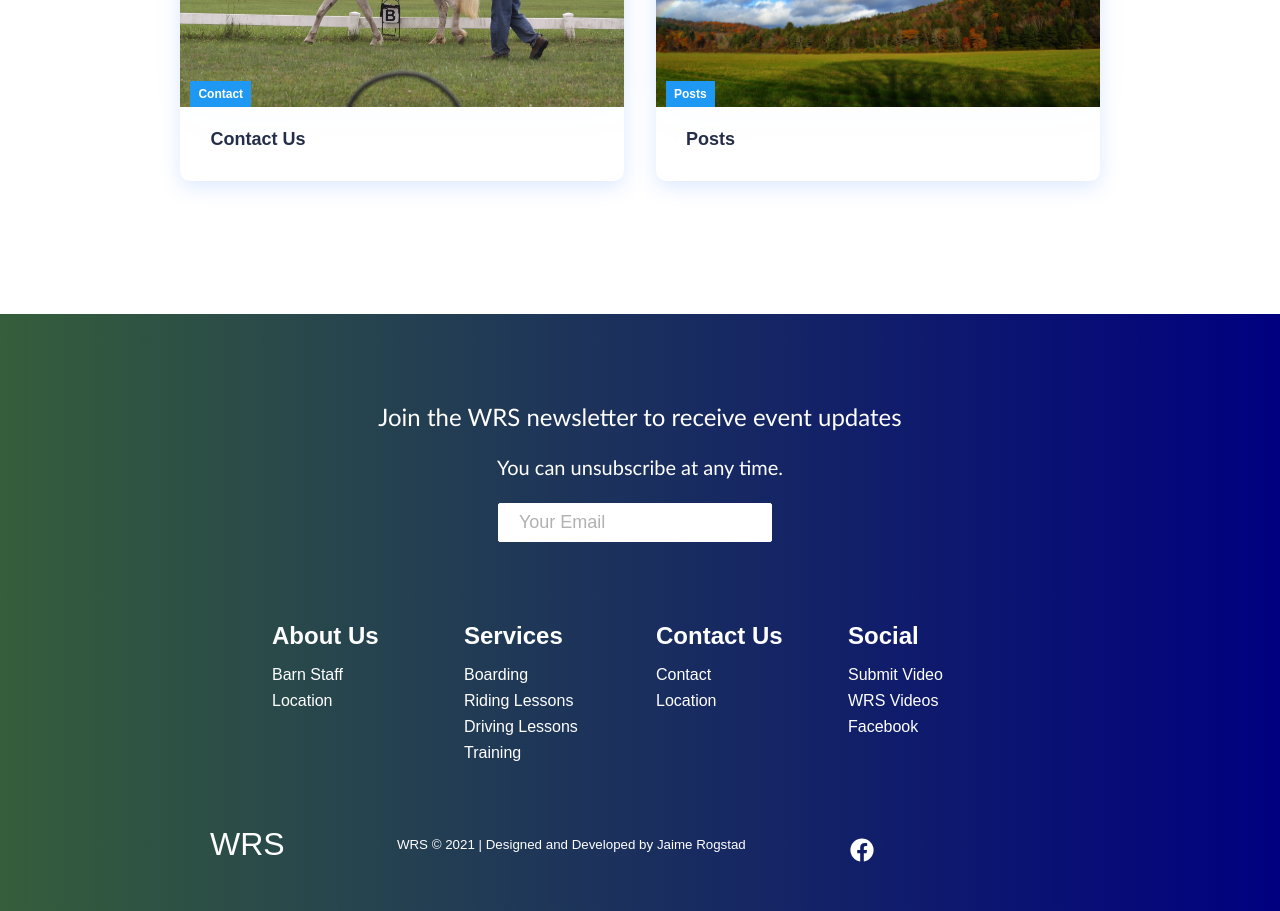
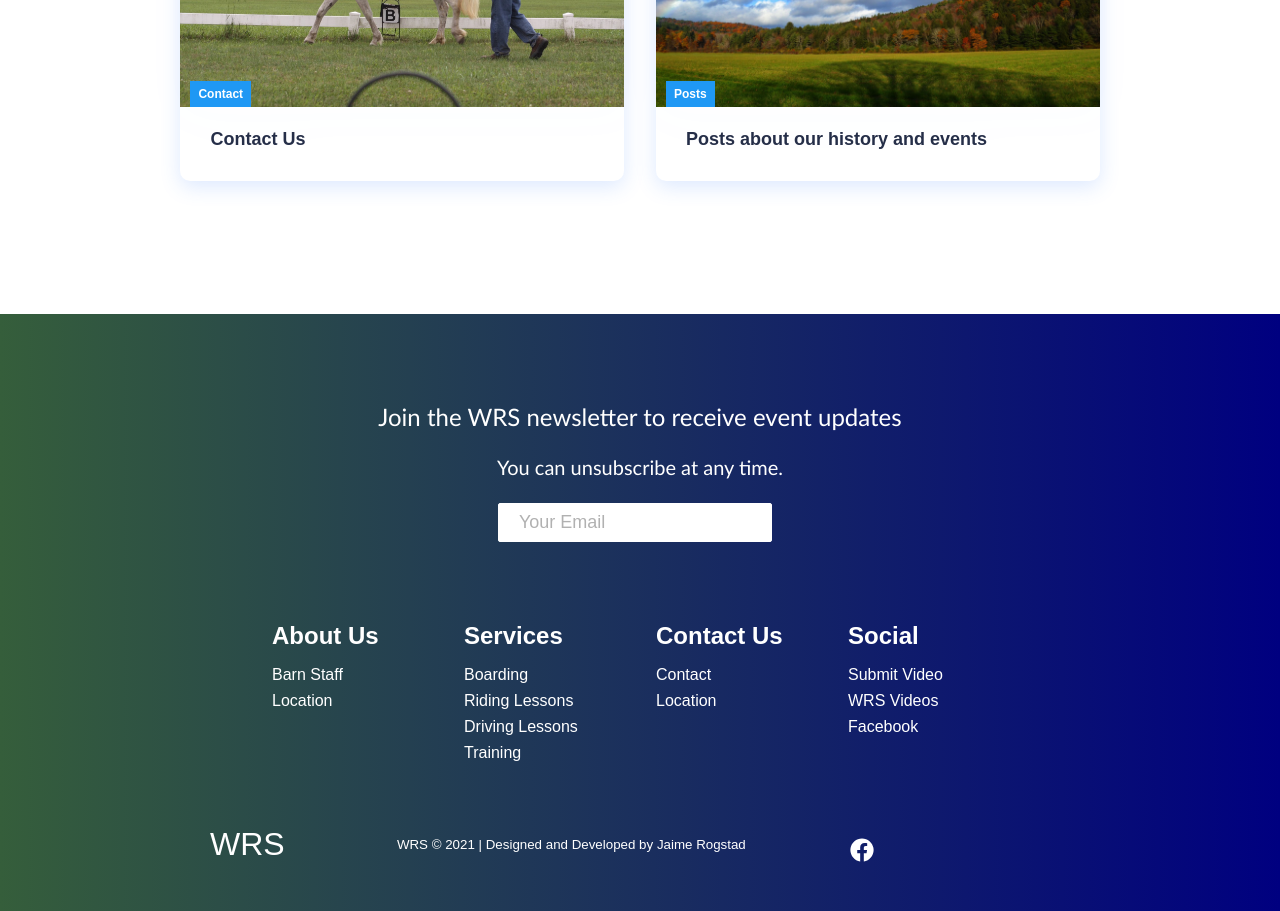
Before and after one commit to jrog20/wrs-website-react, a React (Create React App) app: page / in a window 1280 px wide. Shown: the part 1440-2351 px from the top of the page. Built offline with nearby package versions, Linux system fonts and the light colour scheme; no server answers.

Commit message:
Update post card wording

```diff
--- a/src/components/Cards.js
+++ b/src/components/Cards.js
@@ -31,7 +31,7 @@ function Cards() {
             />
             <CardItem
               src='images/rainbow.jpeg'
-              text='Posts'
+              text='Posts about our history and events'
               label='Posts'
               path='/posts'
             />
```
